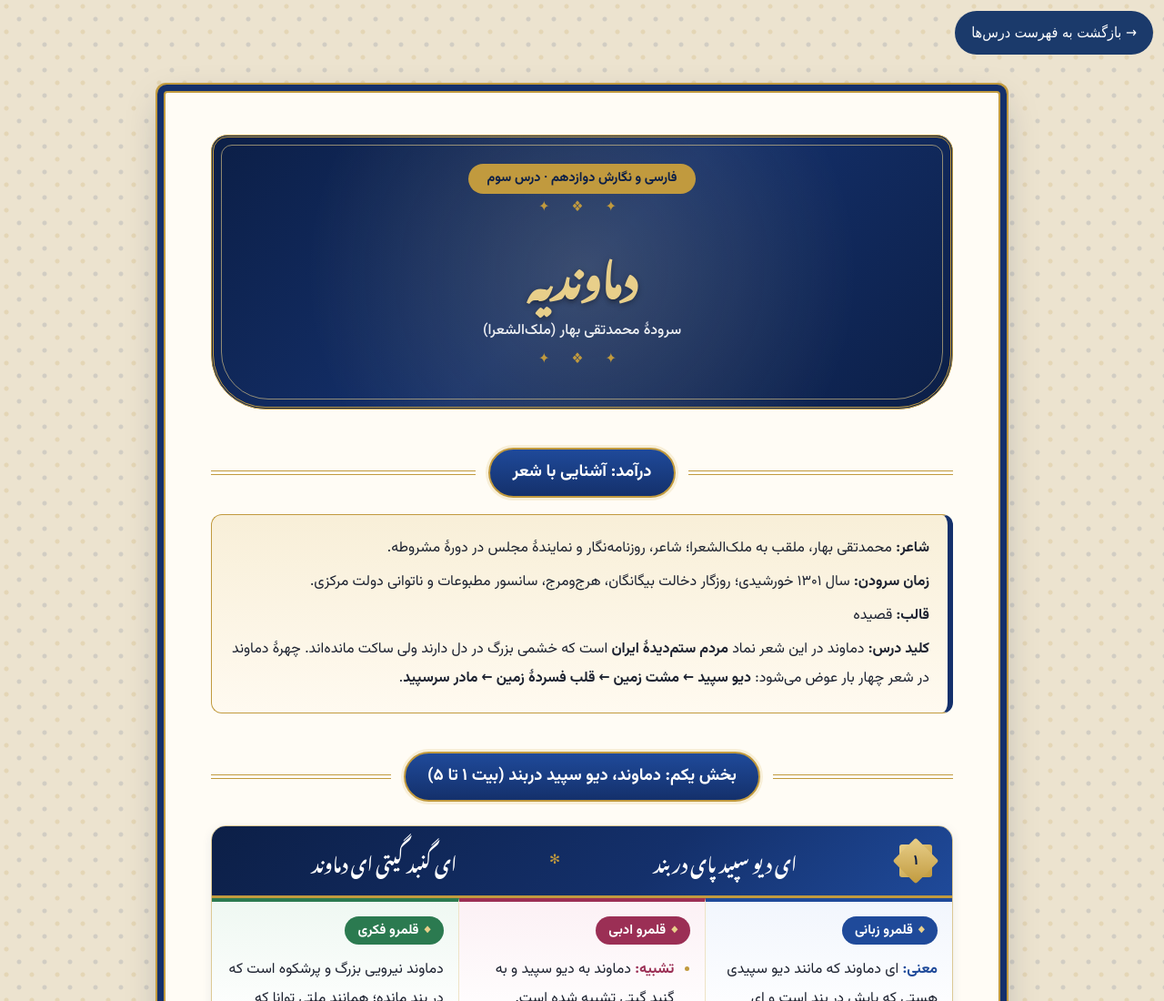
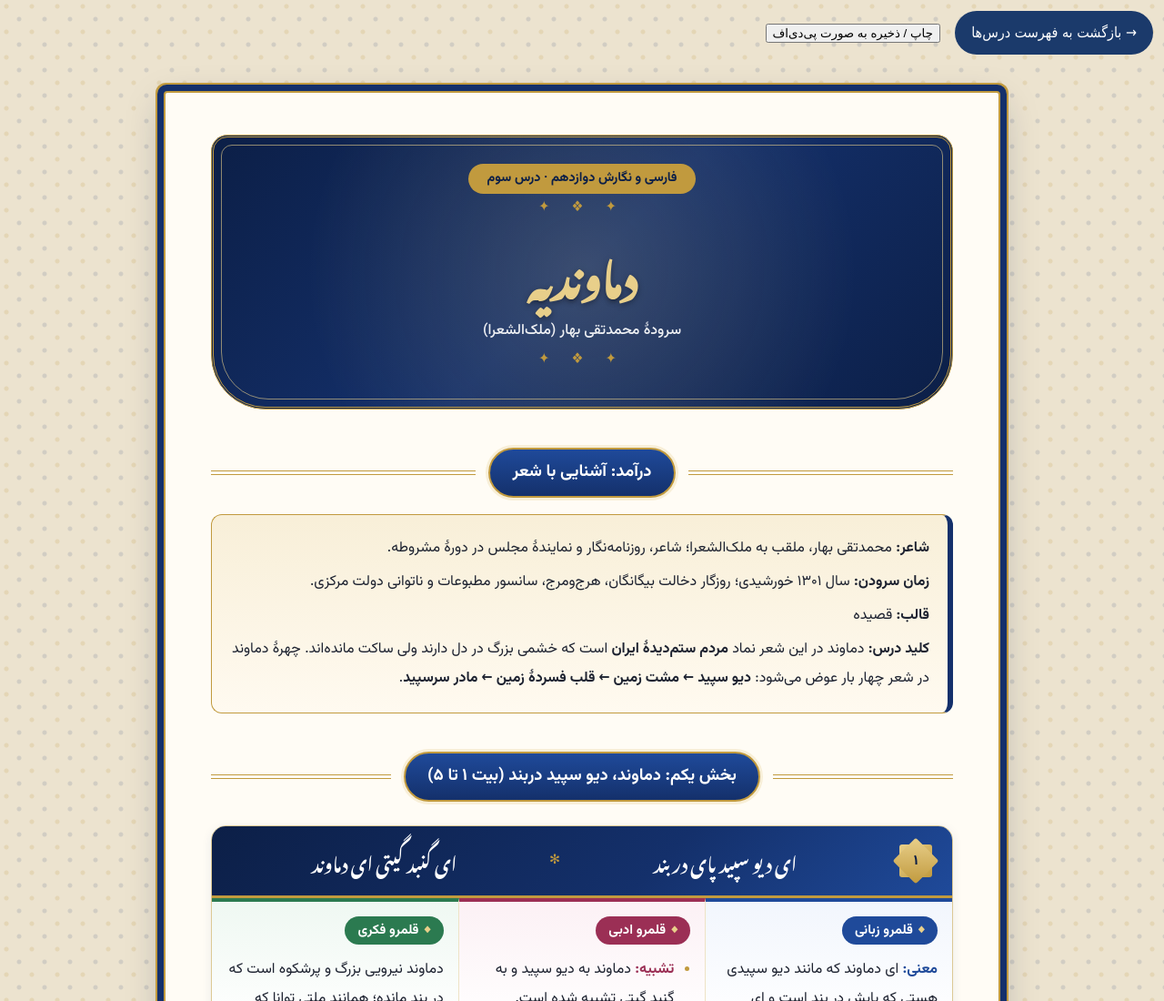
Before and after one commit to karimian-swe/adabiat, a plain HTML site: page 1203.html in a window 1280 px wide. Shown: the top 1100 px of the page at 91% size. Drawn offline with Linux system fonts and the light colour scheme; a web font is replaced by a local one.

Commit message:
Update 1203.html

```diff
--- a/1203.html
+++ b/1203.html
@@ -290,6 +290,7 @@
 </head>
 <body>
   <a href="index.html#paye1" style="display:inline-block;margin:12px;padding:8px 18px;background:#1b3a6b;color:#fff;border-radius:999px;text-decoration:none;font-family:Tahoma">→ بازگشت به فهرست درس‌ها</a>
+  <button class="dokmeh-chap" onclick="try{window.print()}catch(e){}">چاپ / ذخیره به صورت پی‌دی‌اف</button>
 <main class="sahfe">
 
 <header class="sar">
```
